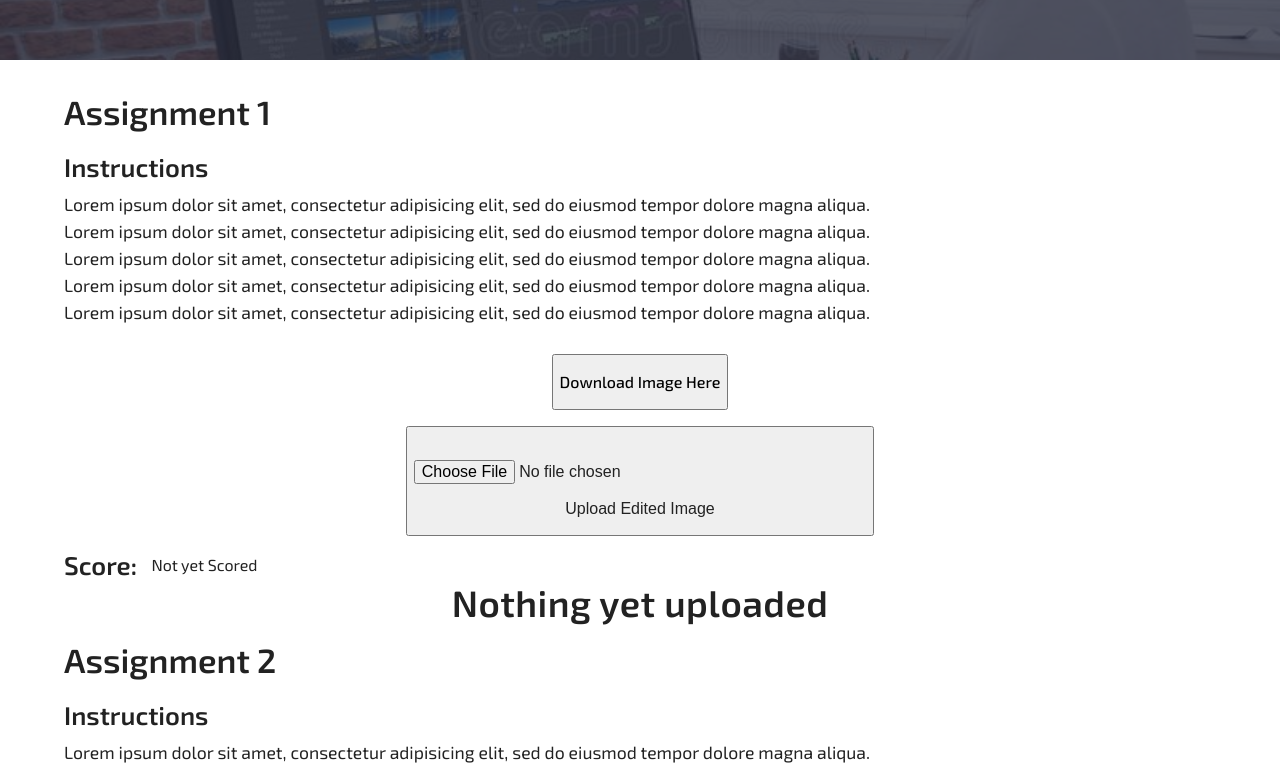
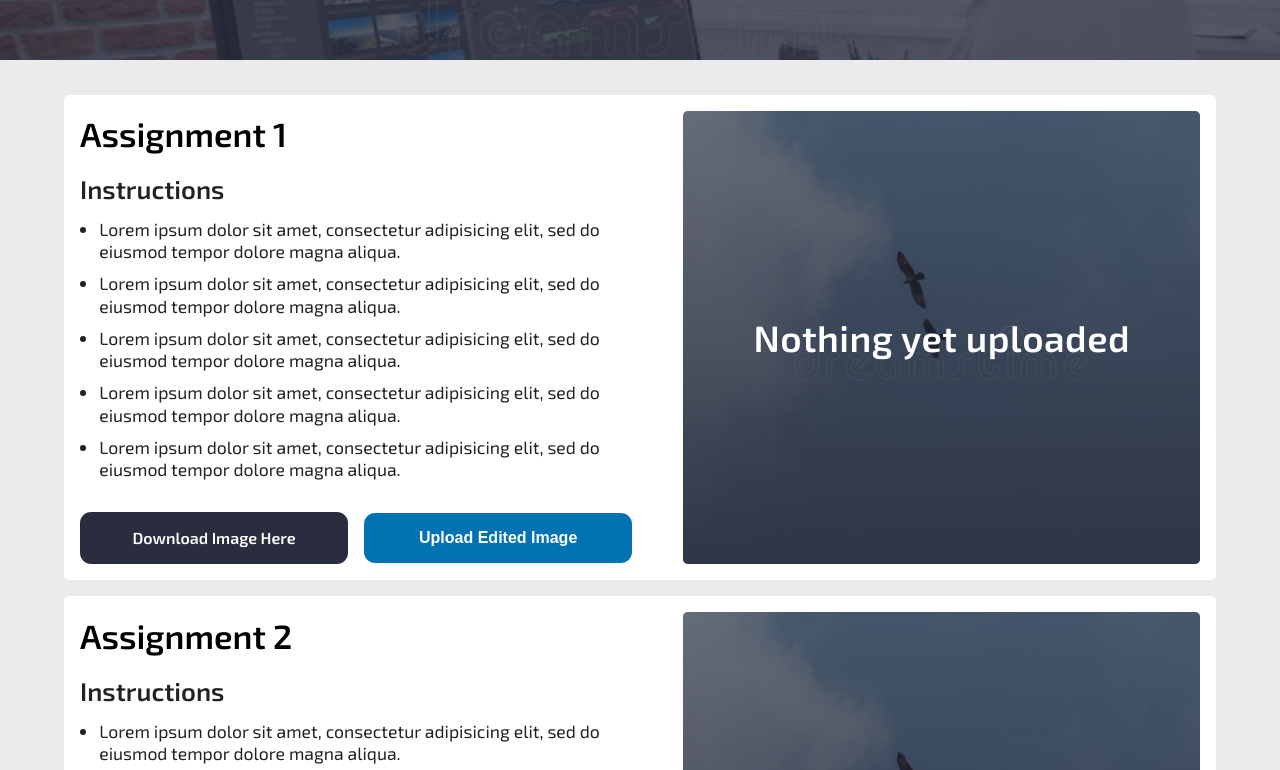
Before and after one commit to soorajarsn/True-exam, a React (Vite) app: page /assignments in a window 1280 px wide. Shown: the part 430-1200 px from the top of the page. Built offline with nearby package versions, Linux system fonts and the light colour scheme; sample sign-in values are in the browser's storage.

Commit message:
styling complete for student view of assignment page

```diff
--- a/src/styles/assignment.scss
+++ b/src/styles/assignment.scss
@@ -7,79 +7,258 @@ $grey:rgb(172, 172, 172);
 $lightGrey:rgb(235, 235, 235);
 $black:rgb(0, 0, 0);
 $white:rgb(255, 255, 255);
-.assignment-container-main{
-    .hero{
+
+.assignment-container-main {
+    .hero {
         position: relative;
-        .hero-img-container{
-            height:17rem;
-            overflow:hidden;
-            width:100%;
-            @media (min-width:1000px){
-                height:24rem;
+
+        .hero-img-container {
+            height: 17rem;
+            overflow: hidden;
+            width: 100%;
+
+            @media (min-width:1000px) {
+                height: 24rem;
             }
-            img{
-                width:100%;
-                position:relative;
-                top:-6rem;
+
+            img {
+                width: 100%;
+                position: relative;
+                top: -6rem;
                 // height:3rem
             }
-            @media (max-width:500px){
-                img{
-                    top:0;
-                height:100%;
-                width:unset;
+
+            @media (max-width:500px) {
+                img {
+                    top: 0;
+                    height: 100%;
+                    width: unset;
                 }
             }
-            @media (min-width:501px) and (max-width:600px){
-                img{height:100%;width:100%;top:0}
+
+            @media (min-width:501px) and (max-width:600px) {
+                img {
+                    height: 100%;
+                    width: 100%;
+                    top: 0
+                }
             }
         }
-        .overlay{
-            position:absolute;
-            height:100%;
-            width:100%;
-            background:rgba(42, 45, 62,.8);
-            top:0;
+
+        .overlay {
+            position: absolute;
+            height: 100%;
+            width: 100%;
+            background: rgba(42, 45, 62, .8);
+            top: 0;
         }
-        .content-container{
+
+        .content-container {
             position: absolute;
-            top:5rem;
-            @media (max-width:699px){
+            top: 5rem;
+
+            @media (max-width:699px) {
                 justify-content: center;
             }
-            .content{
-                @media (min-width:700px){
+
+            .content {
+                @media (min-width:700px) {
                     align-items: flex-start;
                 }
+
                 color:$white;
             }
-            @media (min-width:1000px){
-                top:9rem;
+
+            @media (min-width:1000px) {
+                top: 9rem;
             }
         }
     }
-    .footer-container-main{
-        margin-top:0;
+
+    .footer-container-main {
+        margin-top: 0;
     }
 }
-.assignment-container-instructor-main{
-    .assignment-create{
-        background:$opaqueBlue;
-        padding:3rem 0;
-        .create{
-            @media (min-width:700px){
+
+.assignment-container-instructor-main {
+    .assignment-create {
+        background: $opaqueBlue;
+        padding: 3rem 0;
+
+        .create {
+            @media (min-width:700px) {
                 flex-direction: row;
                 justify-content: space-between;
             }
-            button{
-                padding:.8rem 4rem;
+
+            button {
+                padding: .8rem 4rem;
             }
         }
     }
-    .evaluation-container-main{
-        background:$lightGrey;
-        @media (min-width:700px){
+
+    .evaluation-container-main {
+        background: $lightGrey;
+
+        @media (min-width:700px) {
             text-align: left;
         }
     }
 }
+
+.assignment-container-student-main {
+    text-align: left;
+    background: $lightGrey;
+
+    .assignments {
+        .assignment {
+            @media (min-width:1000px) {
+                display: grid;
+                grid-template-columns: 1.1fr 1fr;
+                grid-column-gap: 2.2rem;
+            }
+
+            @media (min-width:1300px) {
+                grid-template-columns: 1.3fr 1fr;
+            }
+
+            background: $white;
+            padding: 1rem;
+            border-radius: .3rem;
+
+            .content{
+                ul {
+                    list-style-type: disc;
+                    position: relative;
+                    left: 1.2rem;
+
+                    li {
+                        line-height: 1.4rem;
+                    }
+                }
+
+                h2 {
+                    color: $black;
+                }
+
+                .button-group {
+                    @media (min-width:551px) {
+                        flex-direction: row;
+
+                        .img-container {
+                            margin-right: .5rem;
+                        }
+
+                        .upload-img {
+                            margin-left: .5rem;
+                        }
+                    }
+
+                    @media (min-width:800px) {
+                        justify-content: flex-start;
+                    }
+
+                    .img-container,
+                    .upload-img {
+                        width: calc(50% - 1rem);
+
+                        @media (max-width:550px) {
+                            width: 100%;
+                        }
+
+                        background: $darkBlue;
+                        text-align: center;
+                        border-radius:.4rem;
+
+                        @media (min-width:1000px) {
+                            border-radius: .7rem;
+                        }
+
+                        @media (min-width:700px){
+                            ax-width:25rem;
+                        }
+
+                        &:hover {
+                            box-shadow: 0 0 .2rem $darkGrey;
+                        }
+
+                        border: none;
+                        color: $white;
+                        font-weight: 600;
+
+                        a {
+                            color: $white;
+                            font-weight: 600;
+                        }
+                    }
+
+                    .upload-img {
+                        position: relative;
+                        background: $blue;
+
+                        input {
+                            position: absolute;
+                            opacity: 0;
+                            cursor: pointer;
+                            top: 0;
+                            left: 0;
+                        }
+                    }
+                }
+                .score{
+                    display:none;
+                    span{
+                        position:relative;
+                        top:.2rem;
+                        background: $blue;
+                        color:$white;
+                        font-weight: 600;
+                        border-radius: .4rem;;
+                    }
+                }
+            }
+            .uploaded-img-container{
+                // width:100%;
+                height:100%;
+                overflow: hidden;
+                border-radius: .3rem;
+                position: relative;
+                background: url("../components/images/not-yet-uploaded.jpg");
+                min-height:10rem;
+                background-position: 50% 30%;
+                .img-container{
+                    height:100%;
+                    img{
+                        max-width:100%;
+                        border-radius:.3rem;
+                        max-height:100%;
+                    }
+                }
+                @media (max-width:999px){
+                    margin-top:1.2rem;
+                }
+                .overlay{
+                    background:linear-gradient(to bottom, rgba(42, 45, 62, .5),rgba(42, 45, 62, .9));
+                    position: absolute;
+                    top:0;
+                    width:100%;
+                    height:100%;
+                    color:$white;
+                }
+            }
+        }
+        .assignment-uploaded{
+            .content{
+                .score{
+                    display:flex;
+                }
+            }
+            .uploaded-img-container{
+                background: $white;
+                .overlay{
+                    display:none;
+                }
+            }
+        }
+    }
+}
```
